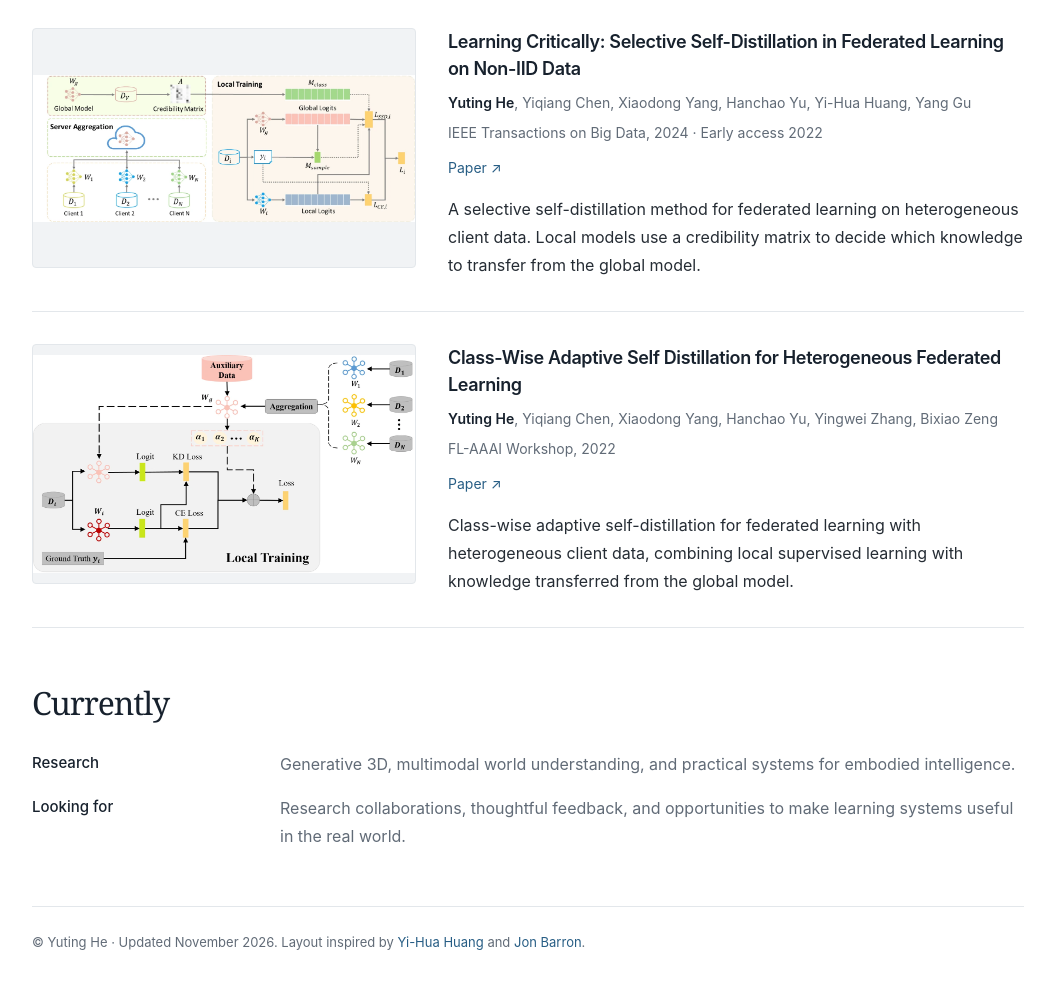
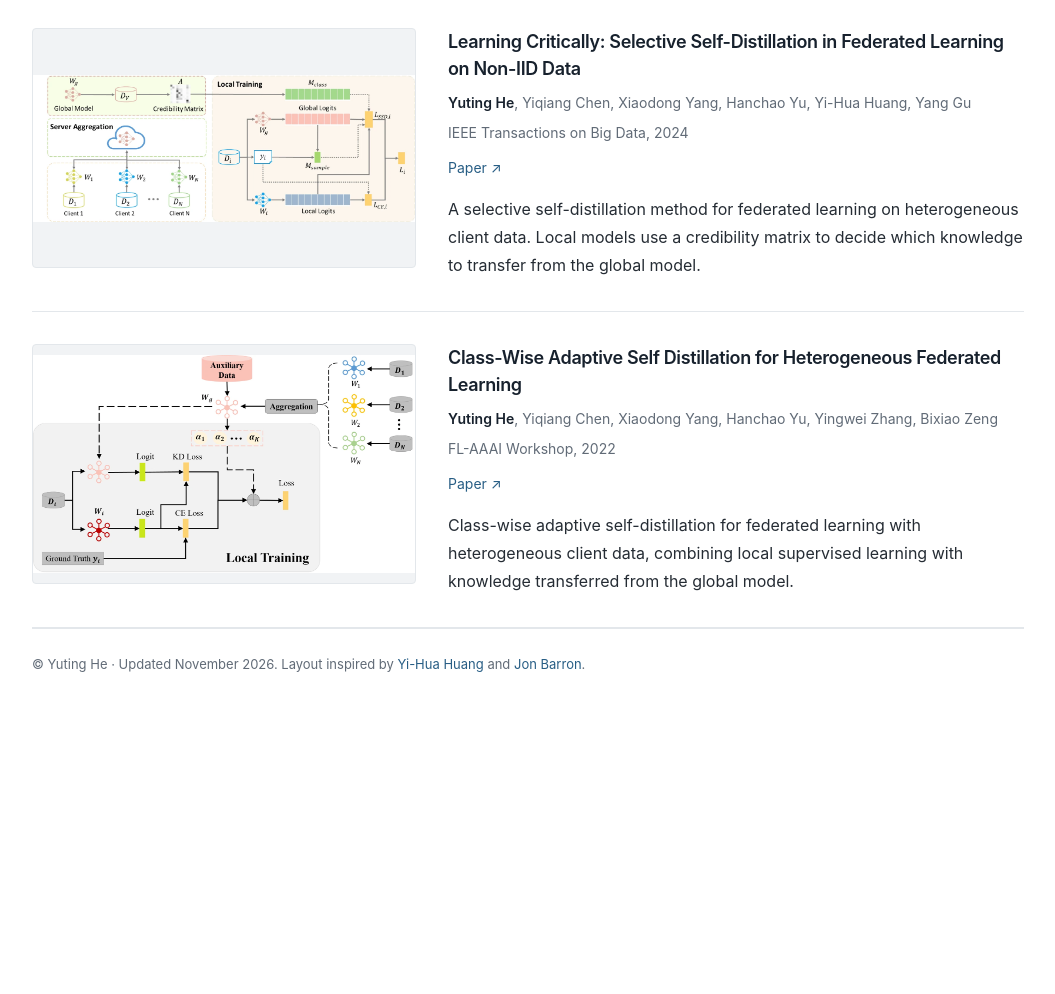
Before and after one commit to YutingHe23/website, a plain HTML site: page index.html in a window 1280 px wide. Shown: the part 2260-3254 px from the top of the page, without its empty margins (112-1167 px from the left). After the commit the page ends 2976 px from the top, so only its background shows below. Drawn offline with Linux system fonts and the light colour scheme.

Commit message:
Remove early-access note and Currently section

```diff
--- a/index.html
+++ b/index.html
@@ -118,7 +118,7 @@
           <header class="publication-heading">
             <h3 class="paper-title" id="learning-critically-title">Learning Critically: Selective Self-Distillation in Federated Learning on Non-IID Data</h3>
             <p class="paper-authors"><strong>Yuting He</strong>, Yiqiang Chen, Xiaodong Yang, Hanchao Yu, Yi-Hua Huang, Yang Gu</p>
-            <p class="paper-venue">IEEE Transactions on Big Data, 2024 · Early access 2022</p>
+            <p class="paper-venue">IEEE Transactions on Big Data, 2024</p>
             <nav aria-label="learning-critically resources" class="paper-links"><a href="https://doi.org/10.1109/TBDATA.2022.3189703" rel="noopener noreferrer" target="_blank">Paper <span aria-hidden="true">↗</span></a></nav>
           </header>
           <figure class="publication-preview">
@@ -149,13 +149,6 @@
       </div>
     </section>
 
-    <section class="services" aria-labelledby="current-heading">
-      <h2 id="current-heading">Currently</h2>
-      <dl>
-        <dt>Research</dt><dd>Generative 3D, multimodal world understanding, and practical systems for embodied intelligence.</dd>
-<dt>Looking for</dt><dd>Research collaborations, thoughtful feedback, and opportunities to make learning systems useful in the real world.</dd>
-      </dl>
-    </section>
     <footer class="footer">
       <p>© Yuting He · Updated November 2026. Layout inspired by <a href="https://yihua7.github.io/website/" target="_blank" rel="noopener noreferrer">Yi-Hua Huang</a> and <a href="https://jonbarron.info/" target="_blank" rel="noopener noreferrer">Jon Barron</a>.</p>
     </footer>
```
